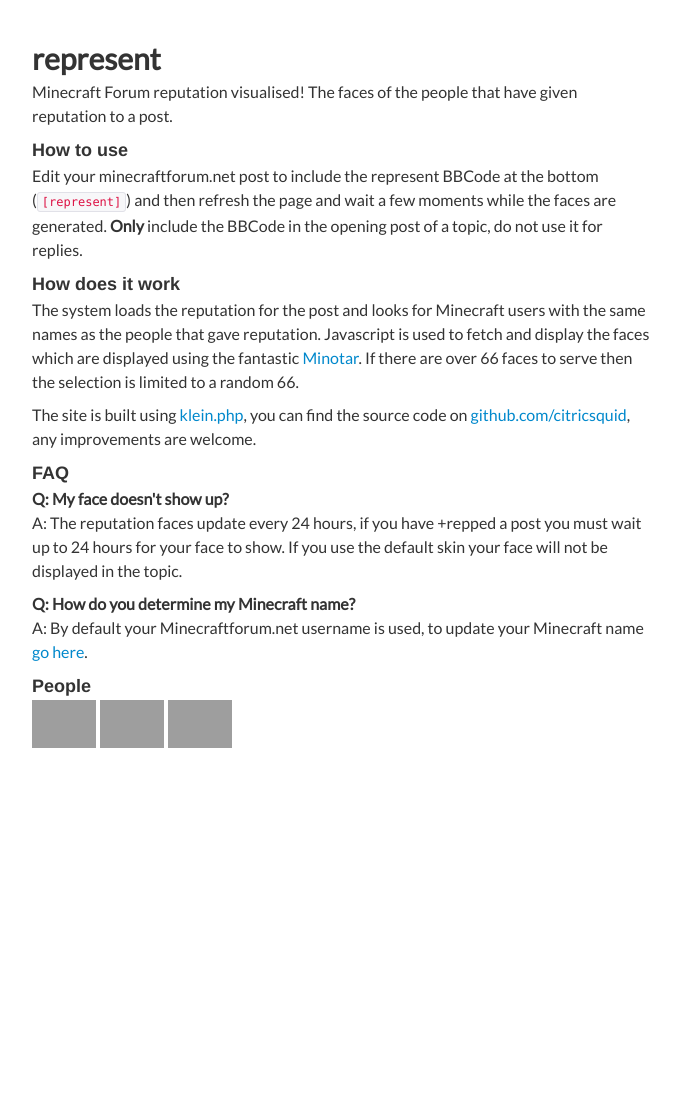
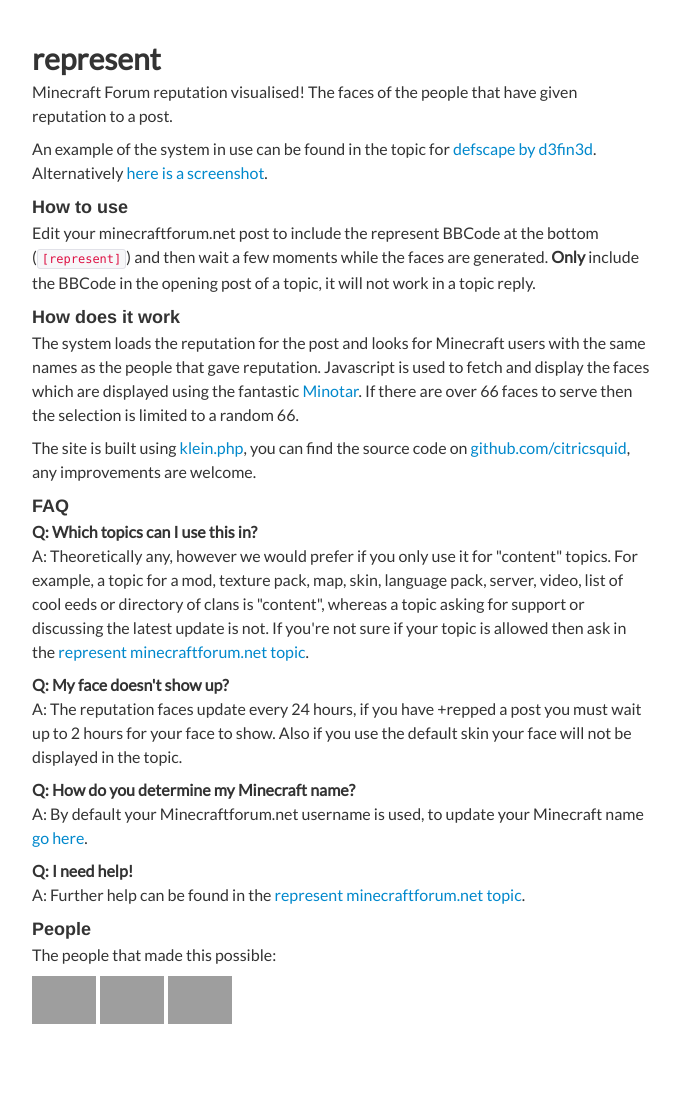
Before and after one commit to robot56/represent.mcf.li, a PHP site: page / in a window 1280 px wide. Shown: the whole page, without its empty margins (28-708 px from the left). Before the commit the page ends 748 px from the top, so only its background shows below. Run offline with PHP 8.4, Linux system fonts and the light colour scheme; grey boxes are pictures that could not be loaded.

Commit message:
faq, 2 hour updating

```diff
--- a/assets/css/style.css
+++ b/assets/css/style.css
@@ -1,5 +1,5 @@
 #side{
-    margin:40px 0 0 60px;
+    margin:40px 0 60px 60px;
 }
 
 h1{
--- a/assets/css/style.min.css
+++ b/assets/css/style.min.css
@@ -0,0 +1 @@
+#side{margin:40px 0 60px 60px}h1{font-family:'Lato',sans-serif;font-weight:bold;margin-bottom:4px}#side p{font-family:'Lato',sans-serif;font-size:16px;font-weight:400;line-height:24px}.faces ul{margin:0}.faces li{display:block;float:left;height:64px;margin:0 4px 4px 0;width:64px}.clear{clear:both}
--- a/index.php
+++ b/index.php
@@ -32,7 +32,7 @@
 
                 if($profile_page["info"]["http_code"] == 200) {
                     $html = preparse($profile_page["page"]);
-                    preg_match('%<li class=\'clear clearfix\'><span class=\'row_title\'>Minecraft</span><div class=\'row_data\'>([a-z0-9_]{2,16})</div>%', $html, $minecraft_name);
+                    preg_match('%<li class=\'clear clearfix\'><span class=\'row_title\'>Minecraft</span><div class=\'row_data\'>([a-zA-Z0-9_]{2,16})</div>%', $html, $minecraft_name);
                     if($minecraft_name[1]) {
                         $custom_head = 0;
 
@@ -59,7 +59,7 @@
     });
 
     respond('/reputation/[i:id]', function ($request, $response) {
-        echo 'full list of reputation for a post';
+        echo 'full list of reputation for a post will be here someday heh';
     });
 
     respond('/post/[i:id]', function ($request, $response) {
@@ -70,7 +70,7 @@
 
         $post = $database->get_post($post_id);
 
-        if(!$post OR strtotime($post["last_update"]) < time() - 86400) {
+        if(!$post OR strtotime($post["last_update"]) < time() - 7200) {
             exec("php ".APP_PATH."process.php $post_id  >> /dev/null &");
         }
 
@@ -81,12 +81,12 @@
         } else if (empty($users)) {
             $response->render("views/status.php", array("status" => "no users yet"));
         } else {
-            $response->render("views/rep.php", array("users" => $users));
+            $response->render("views/rep.php", array("users" => $users, "post_id" => $post_id));
         }
     });
 
     respond('/404', function ($request, $response) {
-        echo '404 :(';
+        echo '404 :( <a href="'.APP_PATH.'">&larr; go home</a>';
     });
 
     dispatch();
--- a/views/index.php
+++ b/views/index.php
@@ -5,7 +5,7 @@
     <title>Reputation &mdash; mcf.li</title>
     <link rel="author" href="humans.txt" />
     <link rel="stylesheet" href="assets/css/bootstrap.css" type="text/css" />
-    <link rel="stylesheet" href="assets/css/style.css" type="text/css" />
+    <link rel="stylesheet" href="assets/css/style.min.css" type="text/css" />
     <link href='http://fonts.googleapis.com/css?family=Lato:300,400' rel='stylesheet' type='text/css'>
 </head>
 <body>
@@ -17,13 +17,19 @@
                     Minecraft Forum reputation visualised! The faces of the
                     people that have given reputation to a post.
                 </p>
+                <p>
+                    An example of the system in use can be found in the topic
+                    for
+                    <a href="http://www.minecraftforum.net/topic/657949-/#rep_post_8603570">defscape by d3fin3d</a>.
+                    Alternatively <a href="<?php echo APP_URL; ?>assets/img/represent_screenshot.PNG">here is a screenshot</a>.
+                </p>
                 <h3>How to use</h3>
                 <p>
                     Edit your minecraftforum.net post to include the represent
                     BBCode at the bottom (<code>[represent]</code>) and then
-                    refresh the page and wait a few moments while the faces are
-                    generated. <strong>Only</strong> include the BBCode in the
-                    opening post of a topic, do not use it for replies.
+                    wait a few moments while the faces are generated.
+                    <strong>Only</strong> include the BBCode in the opening post
+                    of a topic, it will not work in a topic reply.
                 </p>
                 <h3>How does it work</h3>
                 <p>
@@ -43,10 +49,21 @@
                 </p>
                 <h3>FAQ</h3>
                 <p>
+                    <strong>Q: Which topics can I use this in?</strong><br/>
+                    A: Theoretically any, however we would prefer if you only
+                    use it for "content" topics. For example, a topic for a mod,
+                    texture pack, map, skin, language pack, server, video, list
+                    of cool eeds or directory of clans is "content", whereas a
+                    topic asking for support or discussing the latest update is
+                    not. If you're not sure if your topic is allowed then ask in
+                    the
+                    <a href="http://www.minecraftforum.net/topic/1430735-represent-reputation-faces-for-topics/">represent minecraftforum.net topic</a>.
+                </p>
+                <p>
                     <strong>Q: My face doesn't show up?</strong><br/>
                     A: The reputation faces update every 24 hours, if you have
-                    +repped a post you must wait up to 24 hours for your face
-                    to show. If you use the default skin your face will not be
+                    +repped a post you must wait up to 2 hours for your face
+                    to show. Also if you use the default skin your face will not be
                     displayed in the topic.
                 </p>
                 <p>
@@ -54,12 +71,20 @@
                     A: By default your Minecraftforum.net username is used, to
                     update your Minecraft name <a href="<?php echo APP_URL; ?>username">go here</a>.
                 </p>
+                <p>
+                    <strong>Q: I need help!</strong><br/>
+                    A: Further help can be found in the
+                    <a href="http://www.minecraftforum.net/topic/1430735-represent-reputation-faces-for-topics/">represent minecraftforum.net topic</a>.
+                </p>
                 <h3>People</h3>
+                <p>
+                    The people that made this possible:
+                </p>
                 <div class="faces">
                     <ul>
-                        <li><img src="http://minotar.net/avatar/citricsquid/64" title="citricsquid: idea/developer"/></li>
-                        <li><img src="http://minotar.net/avatar/PuyoDead/64" title="PuyoDead: art"/></li>
-                        <li><img src="http://minotar.net/avatar/clone1018/64" title="Special mention: clone1018 for Minotar"/></li>
+                        <li><a href="http://twitter.com/citricsquid"><img src="http://minotar.net/avatar/citricsquid/64" title="citricsquid: idea/developer"/></a></li>
+                        <li><a href="http://www.minecraftforum.net/user/32-puyodead/"><img src="http://minotar.net/avatar/PuyoDead/64" title="PuyoDead: art"/></a></li>
+                        <li><a href="http://twitter.com/clone1018"><img src="http://minotar.net/avatar/clone1018/64" title="Special mention: clone1018 for Minotar"/></a></li>
                     </ul>
                     <div class="clear"></div>
                 </div>
--- a/views/rep.php
+++ b/views/rep.php
@@ -28,6 +28,7 @@
         width:32px;
     }
 </style>
+<div id="gotorep"></div>
 <div id="rep_mcf_li_reputation_faces">
     <div id="rep_mcf_li_info">
 
```
Also changed, not shown: README.markdown (+17 -14 lines), assets/img/represent_screenshot.PNG (added).
